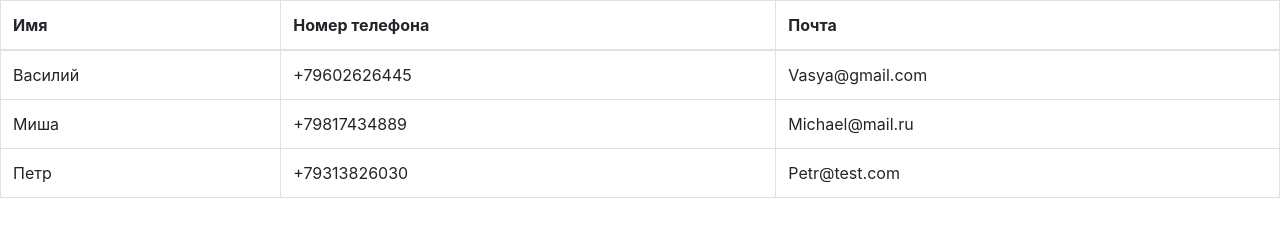
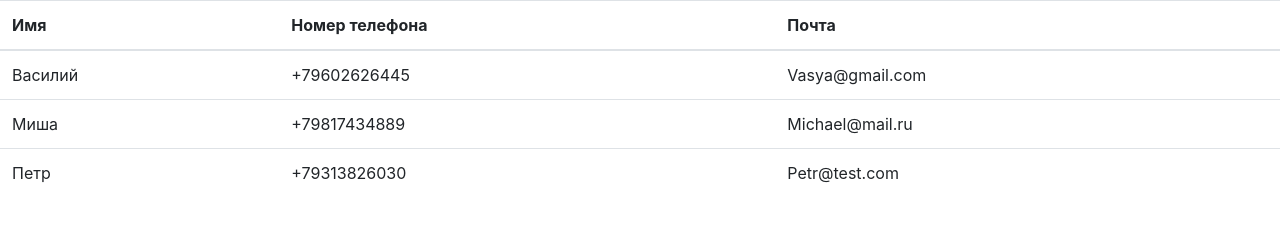
Before and after one commit to RomanShuruiev/Study, a website: page app/index.html in a window 1280 px wide. Drawn offline with nearby package versions, Linux system fonts and the light colour scheme.

Commit message:
table-condensed

```diff
--- a/app/index.html
+++ b/app/index.html
@@ -11,7 +11,7 @@
 	<script src="https://stackpath.bootstrapcdn.com/bootstrap/4.3.1/js/bootstrap.min.js" integrity="sha384-JjSmVgyd0p3pXB1rRibZUAYoIIy6OrQ6VrjIEaFf/nJGzIxFDsf4x0xIM+B07jRM" crossorigin="anonymous"></script>
 </head>
 <body>
-	<table class="table table-bordered table-hover">
+	<table class="table table-condensed">
 		<thead>
 			<tr>
 				<th>Имя</th>
```
